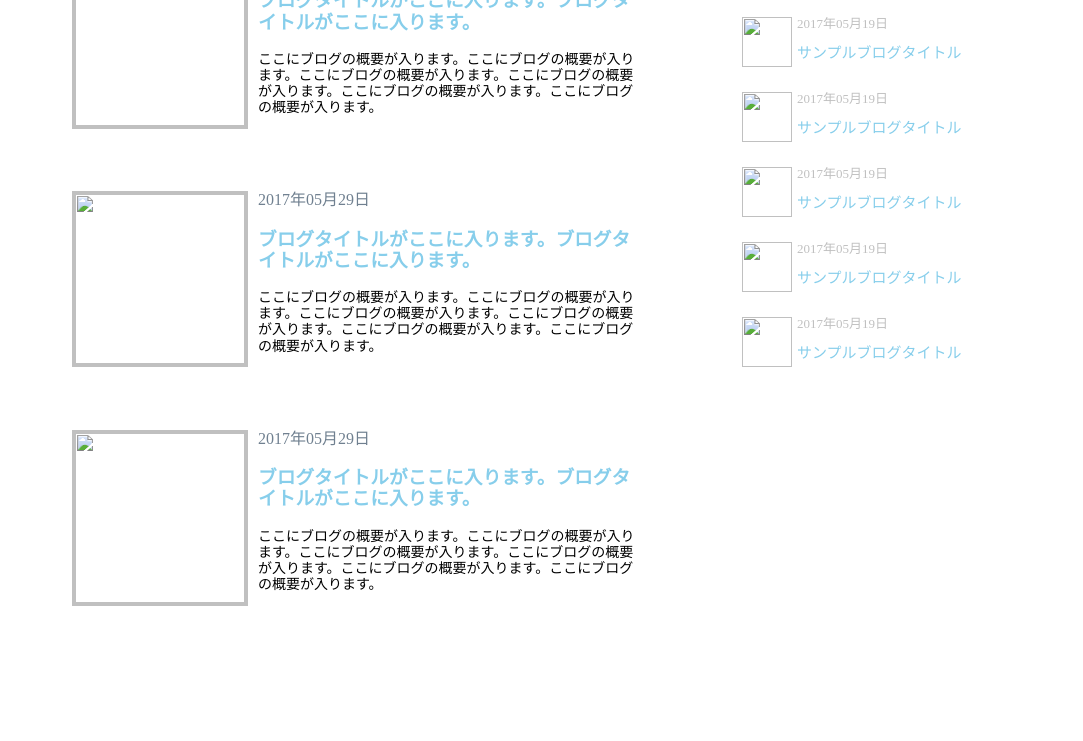
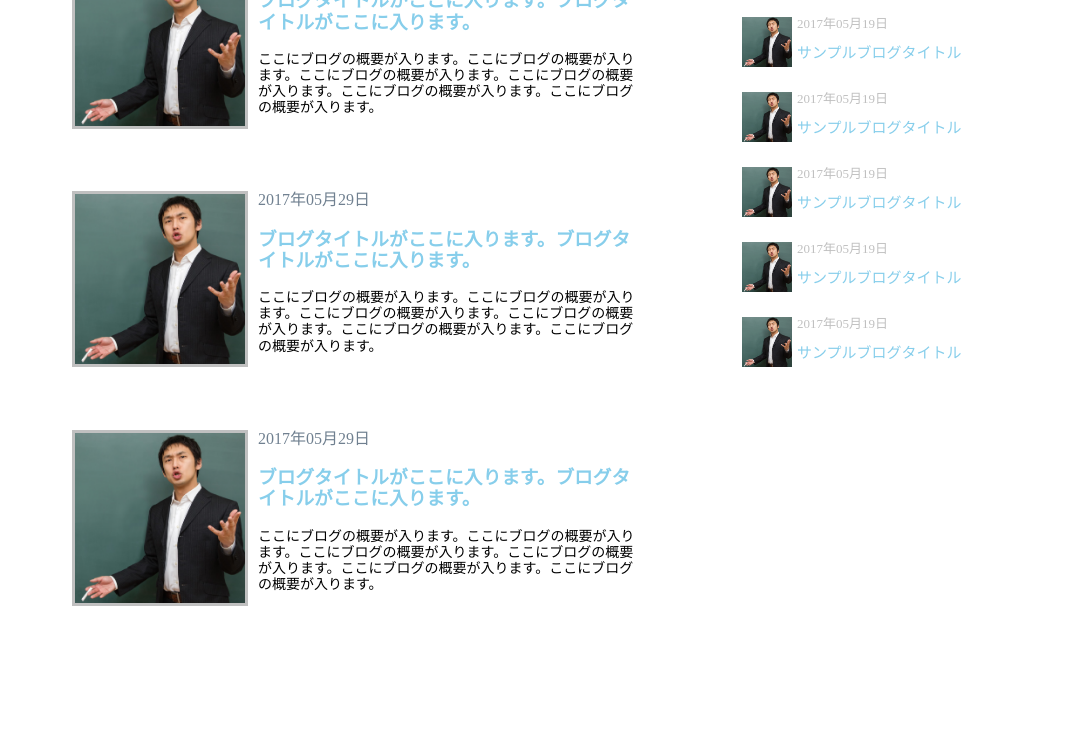
Before and after one commit to fnakahar/Sample-Blog, a plain HTML site: page index.html in a window 1280 px wide. Shown: the part 308-1049 px from the top of the page, without its empty margins (98-1181 px from the left). Drawn offline with Linux system fonts and the light colour scheme.

Commit message:
for assignment submission

```diff
--- a/index.html
+++ b/index.html
@@ -25,7 +25,7 @@
                         <div class="card-contents">
                             <div class="blog-area">
                                 <div class="blog-list">
-                                    <img src="/workspace/html/Sample Blog/image/Screen Shot 2020-10-02 at 10.15.28.png" class="blog-image">
+                                    <img src="image/blog.jpg" class="blog-image">
                                     <div class="blog-text">
                                         <p class="blog-date">2017年05月29日</p>
                                         <h3 class="blog-title">ブログタイトルがここに入ります。ブログタイトルがここに入ります。</h3>
@@ -33,7 +33,7 @@
                                     </div>
                                 </div>
                                 <div class="blog-list">
-                                    <img src="/workspace/html/Sample Blog/image/Screen Shot 2020-10-02 at 10.19.40.png" class="blog-image">
+                                    <img src="image/blog.jpg" class="blog-image">
                                     <div class="blog-text">
                                         <p class="blog-date">2017年05月29日</p>
                                         <h3 class="blog-title">ブログタイトルがここに入ります。ブログタイトルがここに入ります。</h3>
@@ -41,7 +41,7 @@
                                     </div>
                                 </div>
                                 <div class="blog-list">
-                                    <img src="/workspace/html/Sample Blog/image/Screen Shot 2020-10-02 at 10.27.23.png" class="blog-image">
+                                    <img src="image/blog.jpg" class="blog-image">
                                     <div class="blog-text">
                                         <p class="blog-date">2017年05月29日</p>
                                         <h3 class="blog-title">ブログタイトルがここに入ります。ブログタイトルがここに入ります。</h3>
@@ -56,27 +56,27 @@
                             <div class="latest-blog-area">
                                 <h2 class="latest-blog-header">新着記事</h2>
                                 <div class="latest-blog-summary">
-                                    <img src="/workspace/html/Sample Blog/image/Screen Shot 2020-10-02 at 10.15.28.png" class="latest-blog-thumnail">
+                                    <img src="image/blog.jpg" class="latest-blog-thumnail">
                                     <p class="latest-blog-date">2017年05月19日</p>
                                     <p class="latest-blog-title">サンプルブログタイトル</p>
                                 </div>
                                 <div class="latest-blog-summary">
-                                    <img src="/workspace/html/Sample Blog/image/Screen Shot 2020-10-02 at 10.15.28.png" class="latest-blog-thumnail">
+                                    <img src="image/blog.jpg" class="latest-blog-thumnail">
                                     <p class="latest-blog-date">2017年05月19日</p>
                                     <p class="latest-blog-title">サンプルブログタイトル</p>
                                 </div>
                                 <div class="latest-blog-summary">
-                                    <img src="/workspace/html/Sample Blog/image/Screen Shot 2020-10-02 at 10.15.28.png" class="latest-blog-thumnail">
+                                    <img src="image/blog.jpg" class="latest-blog-thumnail">
                                     <p class="latest-blog-date">2017年05月19日</p>
                                     <p class="latest-blog-title">サンプルブログタイトル</p>
                                 </div>
                                 <div class="latest-blog-summary">
-                                    <img src="/workspace/html/Sample Blog/image/Screen Shot 2020-10-02 at 10.15.28.png" class="latest-blog-thumnail">
+                                    <img src="image/blog.jpg" class="latest-blog-thumnail">
                                     <p class="latest-blog-date">2017年05月19日</p>
                                     <p class="latest-blog-title">サンプルブログタイトル</p>
                                 </div>
                                 <div class="latest-blog-summary">
-                                    <img src="/workspace/html/Sample Blog/image/Screen Shot 2020-10-02 at 10.15.28.png" class="latest-blog-thumnail">
+                                    <img src="image/blog.jpg" class="latest-blog-thumnail">
                                     <p class="latest-blog-date">2017年05月19日</p>
                                     <p class="latest-blog-title">サンプルブログタイトル</p>
                                 </div>
```
Also changed, not shown: image/Screen Shot 2020-10-02 at 10.15.28.png (deleted), image/Screen Shot 2020-10-02 at 10.19.40.png (deleted), image/Screen Shot 2020-10-02 at 10.27.23.png (deleted), image/blog.jpg (added).
